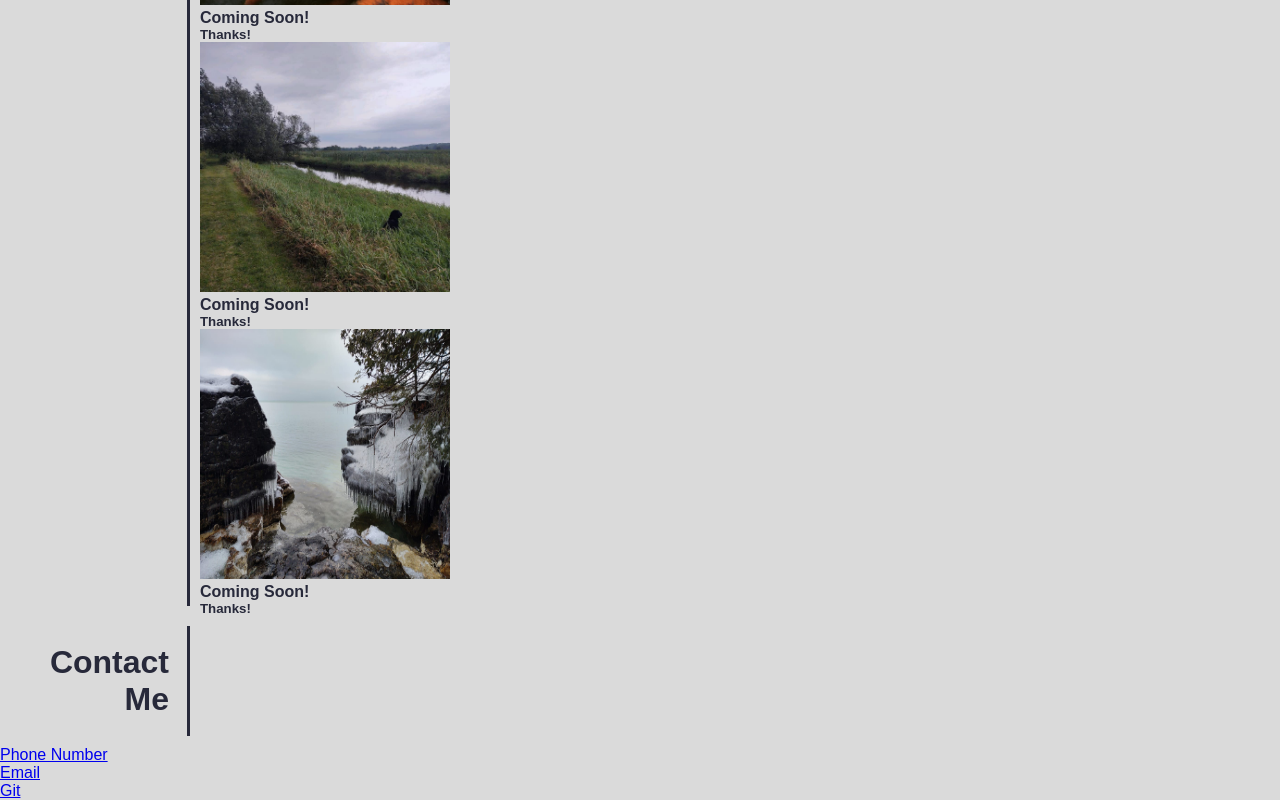
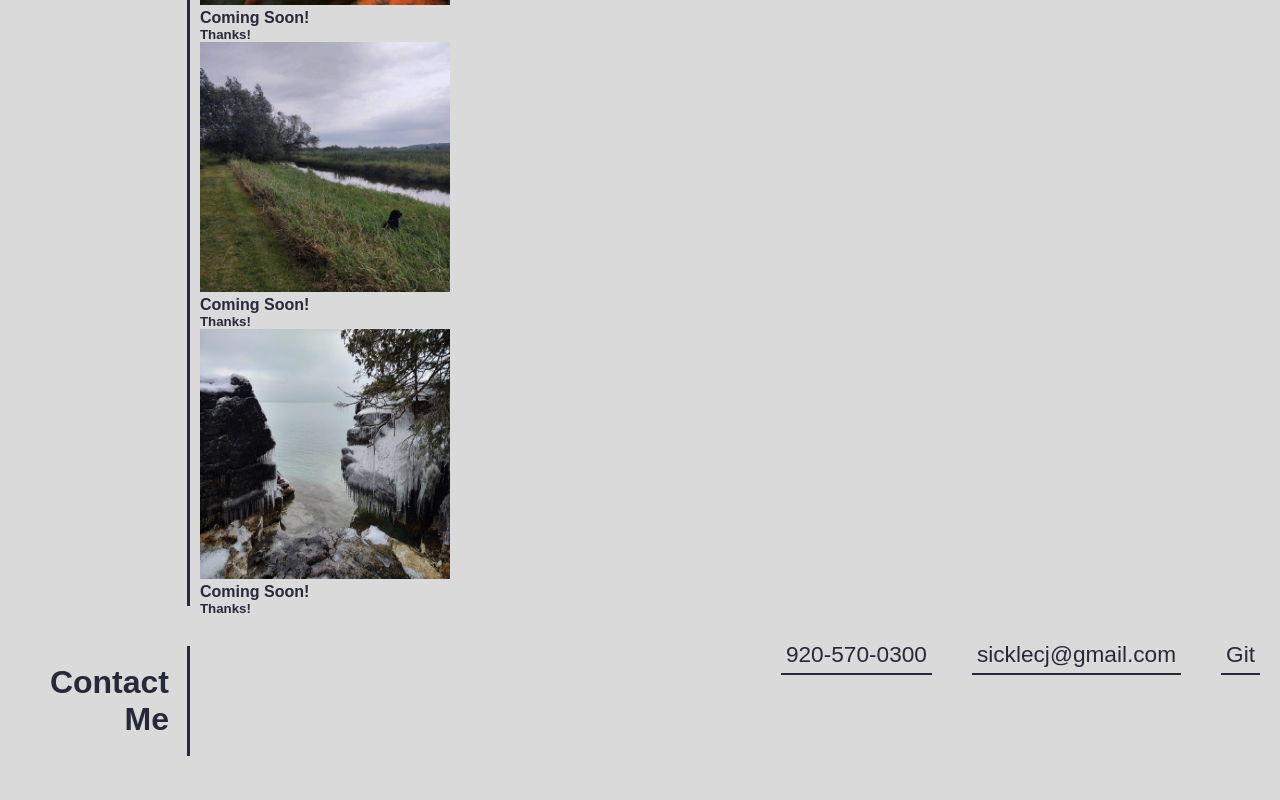
Before and after one commit to CameronSickler/professional-portfolio, a plain HTML site: page index.html in a window 1280 px wide. Shown: the part 1351-2151 px from the top of the page. Drawn offline with Linux system fonts and the light colour scheme.

Commit message:
add footer

```diff
--- a/assets/css/style.css
+++ b/assets/css/style.css
@@ -152,3 +152,33 @@ header nav {
     width: 250px;
     height: 250px;
 }
+
+/* end work section */
+
+
+/* begin contact me section */
+
+#contact-me {
+    display: flex;
+    padding: 20px 0px 20px 0px;
+      display: flex;
+      justify-content: space-between;
+      flex-wrap: wrap;
+}
+
+footer ul {
+    display: flex;
+     flex-wrap: wrap;
+     justify-content: space-between;
+     list-style: none;
+     align-items: center;
+}
+
+footer ul li p {
+    padding: 5px 5px;
+    margin: 0px 20px;
+    color: var(--tertiary-color);
+    font-size: 1.77vw;
+    border-bottom: 2px solid var(--tertiary-color);
+    font-style: none;
+}
--- a/index.html
+++ b/index.html
@@ -227,22 +227,22 @@
 
         </div>
 
-        <div>
+        <footer>
             <!-- contains links and needs class styles similar to nav-->
 
             <ul>
                 <li>
-                    <a href="#">Phone Number</a>
+                    <p>920-570-0300</p>
                 </li>
                 <li>
-                    <a href="#">Email</a>
+                    <p>sicklecj@gmail.com</p>
                 </li>
                 <li>
-                    <a href="#">Git</a>
+                    <p>Git</p>
                 </li>
             </ul>
 
-        </div>
+        </footer>
 
     </section>
 
```
